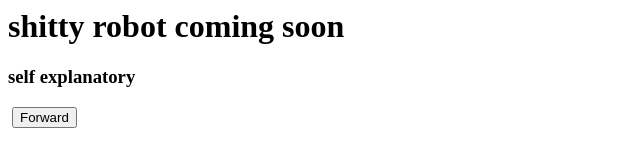
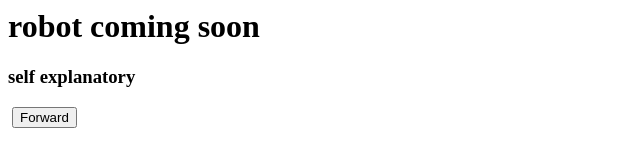
Before and after one commit to gaben5841/NodeRobotServer, a website: page index.html in a window 1280 px wide. Shown: the whole page, without its empty margins (0-640 px from the left). Drawn offline with nearby package versions, Linux system fonts and the light colour scheme.

Commit message:
git add some shit

```diff
--- a/app.js
+++ b/app.js
@@ -50,7 +50,7 @@ socketServer.on('connection', (socketClient) => {
       //socketClient.send("response")
       socketServer.clients.forEach(function each(client) {
         if (client !== socketClient && client.readyState === WebSocket.OPEN) {
-          client.send(imageData);
+           client.send(imageData);
         } else {
           raspi = socketClient
           console.log(raspi)
--- a/index.html
+++ b/index.html
@@ -6,7 +6,7 @@
         </script>
     </head>
     <body>
-        <h1>shitty robot coming soon</h1>
+        <h1>robot coming soon</h1>
         <h3>self explanatory</h3>
         <img id='videoStream'>
         <button >Forward</button>
```
